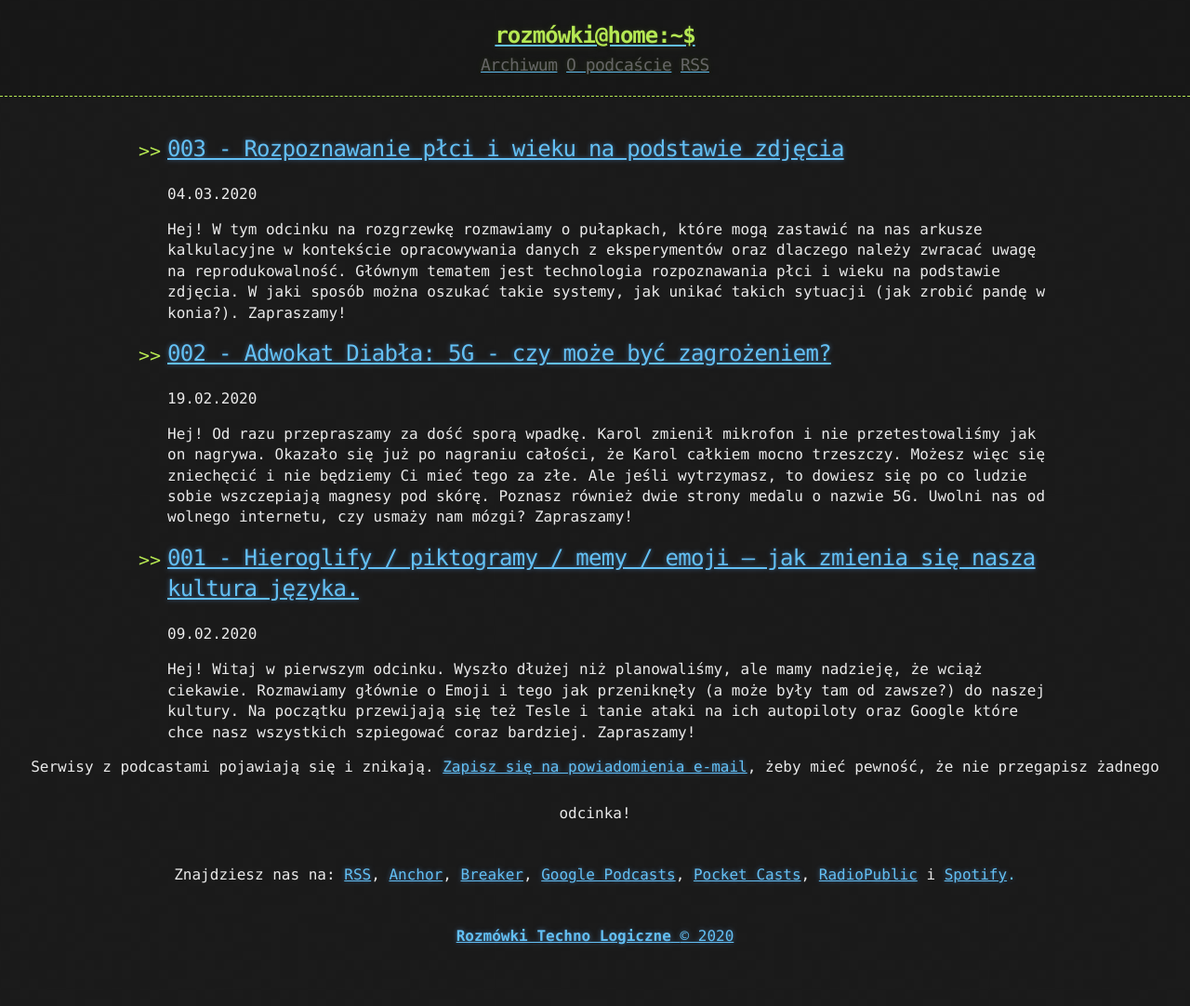
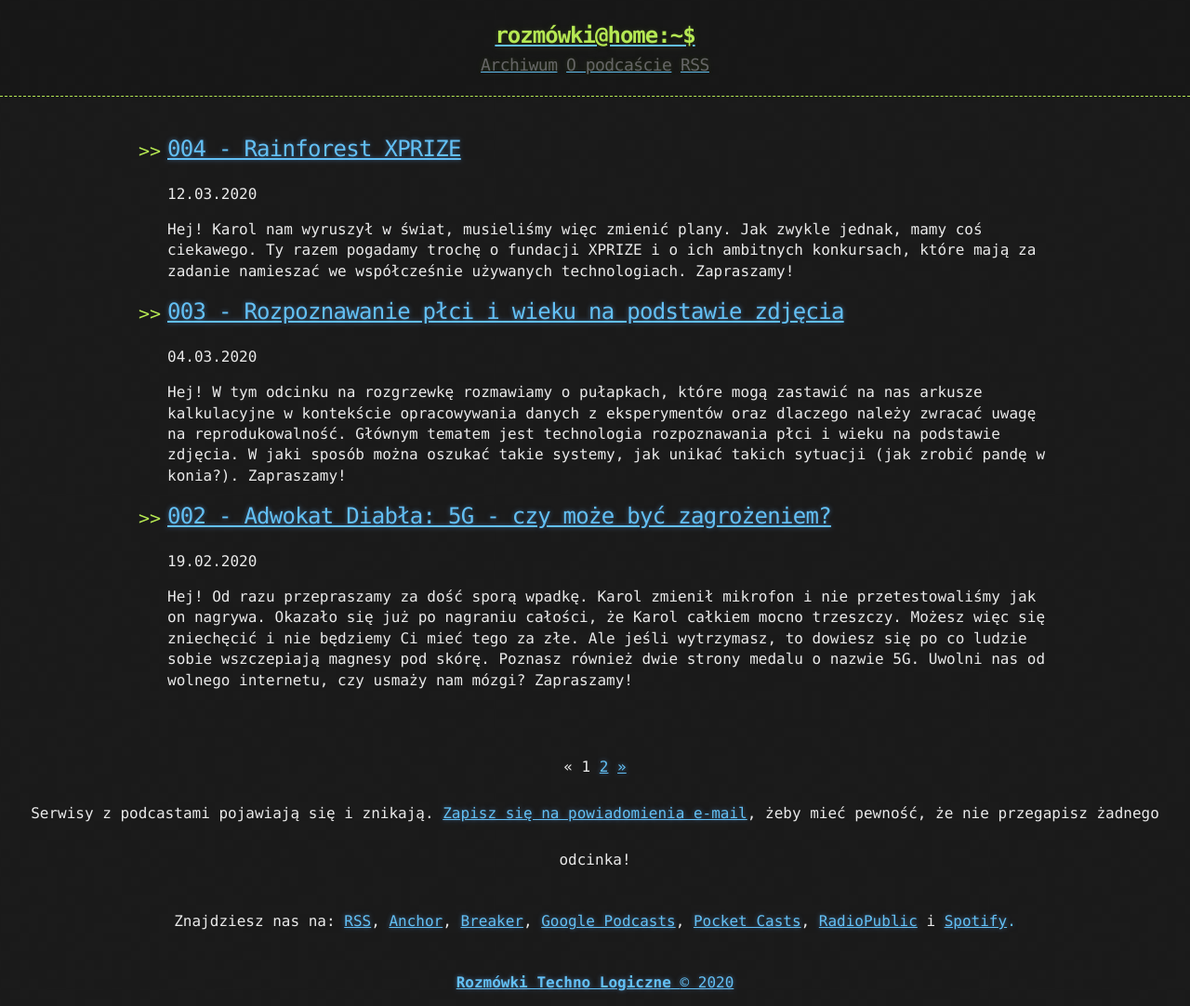
Before and after one commit to QuantumDamage/rozmowki-techno-logiczne, a Jekyll site: the page built from index.html, in a window 1280 px wide. Shown: the whole page at 93% size. Built offline with Jekyll 4.4.1, drawn with Linux system fonts in a browser that asks for light colours; the list of posts is cut into pages by our own code; before the commit the page ends 1032 px from its top, so only the background shows below that.

Commit message:
odcinek 004

```diff
--- /dev/null
+++ b/_posts/2020-03-12-004.md
@@ -0,0 +1,25 @@
+---
+title: 004 - Rainforest XPRIZE
+published: true
+tags: [damian, gosia]
+---
+
+Hej! Karol nam wyruszył w świat, musieliśmy więc zmienić plany. Jak zwykle jednak, mamy coś ciekawego. Ty razem pogadamy trochę o fundacji XPRIZE i o ich ambitnych konkursach, które mają za zadanie namieszać we współcześnie używanych technologiach. Zapraszamy!
+
+<!--end_excerpt-->
+
+## [](#header-2)Rozgrzewka
+
+*   Fundacja XPRIZE
+
+
+## [](#header-2)Temat główny
+
+*   Rainforest XPRIZE
+
+
+## [](#header-2)Posłuchaj
+
+<p align="center">
+<iframe src="https://anchor.fm/damian-melniczuk/embed/episodes/Rozpoznawanie-pci-i-wieku-na-podstawie-zdjcia-eb8m9v" height="102px" width="400px" frameborder="0" scrolling="no"></iframe>
+</p>
```
Also changed, not shown: _posts/2020-03-04-003.md (+1 -1 lines).
